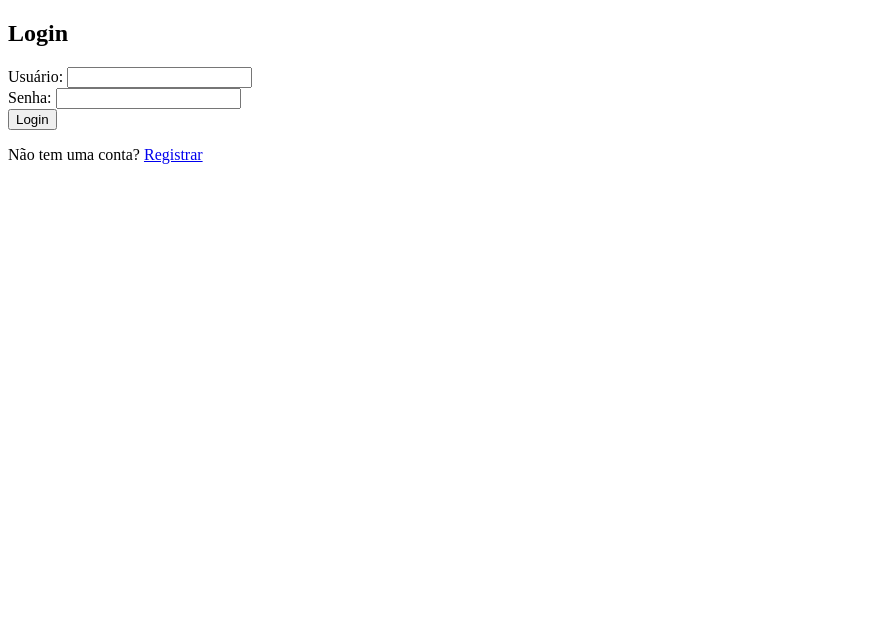
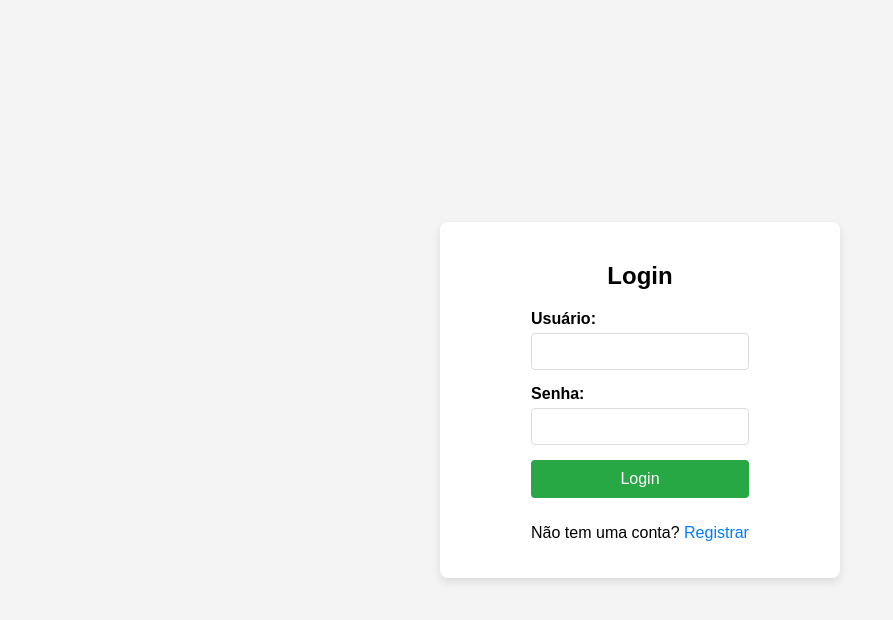
Before and after one commit to MoreiraAlex/todo-frontend, a plain HTML site: page views/login.html in a window 1280 px wide. Shown: the whole page, without its empty margins (0-893 px from the left). Drawn offline with Linux system fonts and the light colour scheme.

Commit message:
Estilos do login e register

```diff
--- /dev/null
+++ b/styles/login_register.css
@@ -0,0 +1,77 @@
+* {
+    box-sizing: border-box;
+  }
+
+  body {
+    font-family: Arial, sans-serif;
+    background-color: #f4f4f4;
+    display: flex;
+    justify-content: center;
+    align-items: center;
+    height: 100vh;
+    margin: 0;
+  }
+
+  .container {
+    display: flex;
+    flex-direction: column;
+    justify-content: center;
+    align-items: center;
+    width: 100%;
+    max-width: 400px;
+    background-color: #fff;
+    box-shadow: 0px 4px 8px rgba(0, 0, 0, 0.1);
+    padding: 20px;
+    border-radius: 8px;
+  }
+
+  h2 {
+    text-align: center;
+  }
+
+  .input-group {
+    margin-bottom: 15px;
+  }
+
+  label {
+    display: block;
+    margin-bottom: 5px;
+    font-weight: bold;
+  }
+
+  input[type="text"],
+  input[type="password"] {
+    width: 100%;
+    padding: 10px;
+    border: 1px solid #ddd;
+    border-radius: 4px;
+  }
+
+  button {
+    width: 100%;
+    padding: 10px;
+    background-color: #28a745;
+    border: none;
+    color: #fff;
+    font-size: 16px;
+    cursor: pointer;
+    border-radius: 4px;
+    margin-bottom: 10px;
+  }
+
+  button:hover {
+    background-color: #218838;
+  }
+
+  p {
+    text-align: center;
+  }
+
+  a {
+    color: #007bff;
+    text-decoration: none;
+  }
+
+  a:hover {
+    text-decoration: underline;
+  }
--- a/views/login.html
+++ b/views/login.html
@@ -4,7 +4,7 @@
   <meta charset="UTF-8">
   <meta name="viewport" content="width=device-width, initial-scale=1.0">
   <title>Login</title>
-  <link rel="stylesheet" href="styles.css">
+  <link rel="stylesheet" href="../styles/login_register.css">
 </head>
 <body>
   <div class="container">
```
Also changed, not shown: views/register.html (+1 -1 lines).
